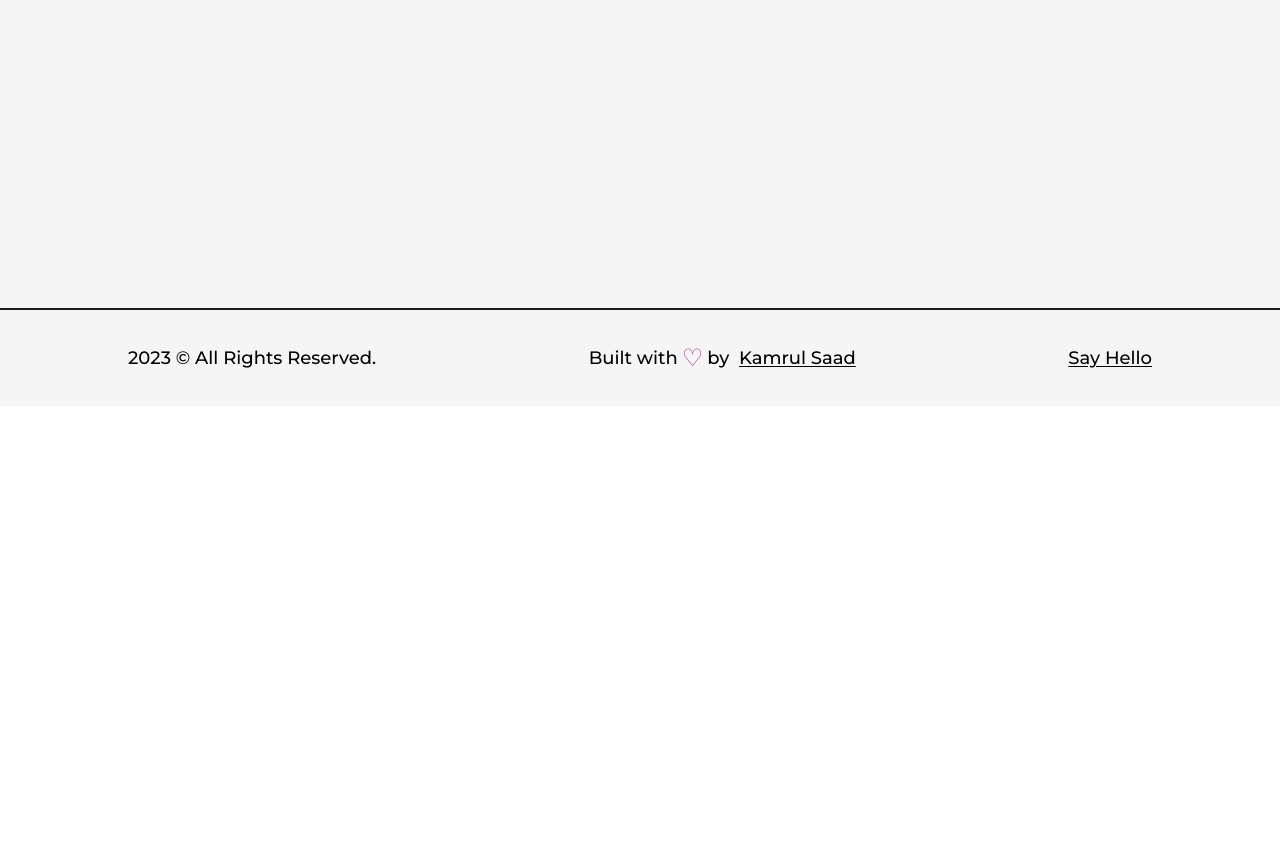
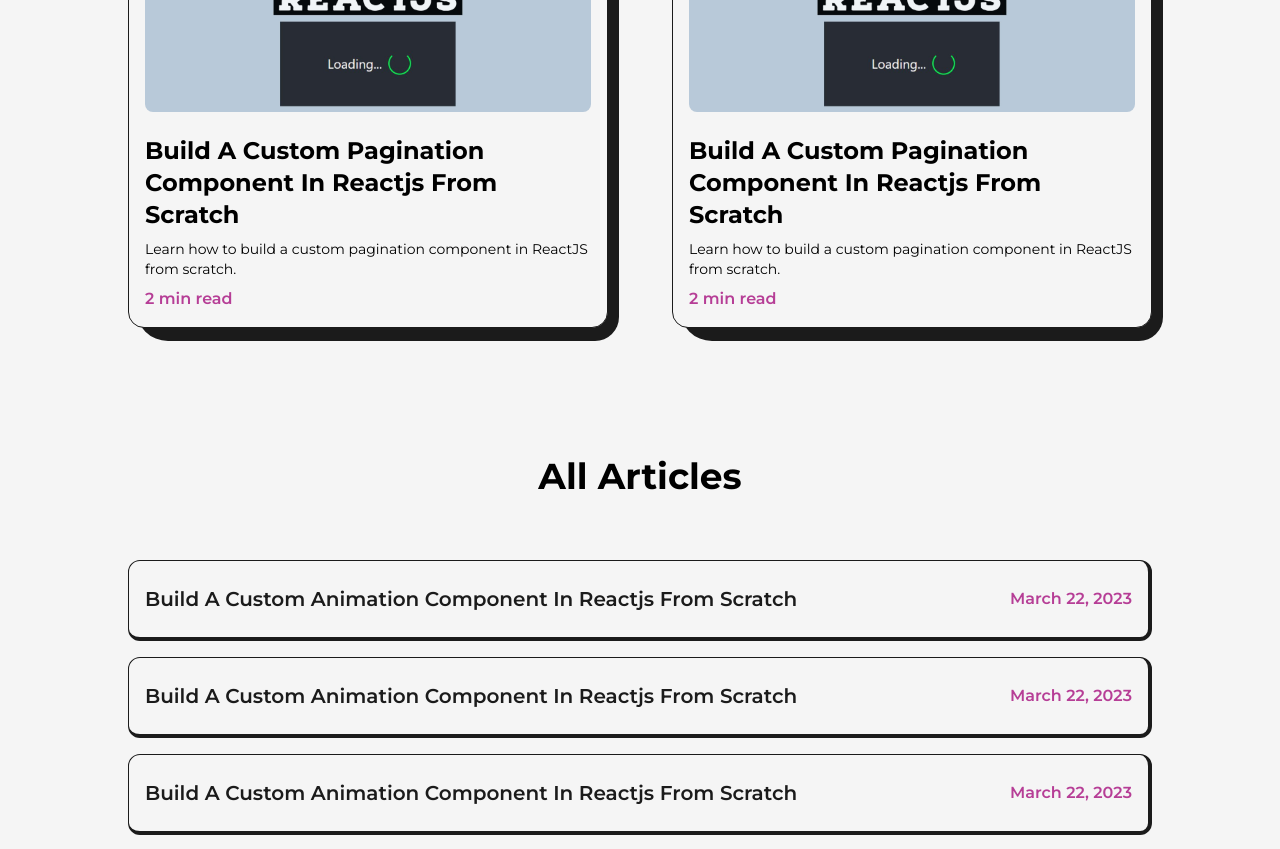
Before and after one commit to kamrulsaad/portfolio, a Next.js app: page /articles in a window 1280 px wide. Before the commit this address had no page. Shown: the part 580-1429 px from the top of the page. Before the commit the page ends 986 px from the top, so only its background shows below. Built offline with nearby package versions, Linux system fonts and the light colour scheme.

Commit message:
added article page

```diff
--- /dev/null
+++ b/src/pages/articles.js
@@ -0,0 +1,169 @@
+import AnimatedText from '@/components/AnimatedText'
+import Layout from '@/components/Layout'
+import Head from 'next/head'
+import Image from 'next/image'
+import Link from 'next/link'
+import React, { useRef } from 'react'
+import article1 from '../../public/images/articles/create loading screen in react js.jpg'
+import { motion, useMotionValue } from 'framer-motion'
+
+const FramerImage = motion(Image);
+
+const MovingImage = ({ image, title, link }) => {
+
+    const imageRef = useRef(null);
+
+    const x = useMotionValue(0);
+    const y = useMotionValue(0);
+
+    function handleMouse(e) {
+        imageRef.current.style.display = "inline-block"
+        x.set(e.pageX);
+        y.set(-10);
+    }
+
+    function handleMouseLeave(e) {
+        imageRef.current.style.display = "none"
+        x.set(0);
+        y.set(0);
+    }
+
+    return <Link href={link} target='_blank'
+        onMouseMove={handleMouse}
+        onMouseLeave={handleMouseLeave}
+    >
+        <h2 className='capitalize text-xl font-semibold hover:underline'>
+            {title}
+        </h2>
+        <FramerImage
+            style={{ x, y }}
+            initial={{ opacity: 0 }}
+            whileInView={{
+                opacity: 1,
+                transition: { duration: 0.5 }
+            }}
+            ref={imageRef} src={image} alt={title} className="w-96 hidden absolute rounded-lg z-10 h-auto" />
+    </Link>
+}
+
+const Articles = ({
+    title,
+    date,
+    link,
+    image
+}) => {
+    return <motion.li
+        initial={{ y: 200 }}
+        whileInView={{
+            y: 0, transition: {
+                duration: 0.5,
+                ease: 'easeInOut'
+            }
+        }}
+        viewport={{once: true}}
+        className='relative w-full p-4 py-6 my-4 rounded-xl flex items-center justify-between bg-light text-dark first:mt-0 border border-solid border-dark border-r-4 border-b-4'>
+        <MovingImage
+            image={image}
+            title={title}
+            link={link}
+        />
+        <span className='text-primary font-semibold pl-4'>
+            {date}
+        </span>
+    </motion.li>
+}
+
+const FeaturedArticles = ({ image, title, time, summary, link }) => {
+    return <li className='col-span-1 w-full p-4 bg-light border border-solid rounded-2xl border-dark relative'>
+        <div className='absolute rounded-br-3xl top-0 -right-3 -z-10 w-[101%] h-[103%] rounded-[2rem] bg-dark' />
+        <Link className='w-full cursor-pointer overflow-hidden rounded-lg inline-block' href={link} target='_blank'>
+            <FramerImage src={image} alt={title} className="w-full h-auto "
+                whileHover={{ scale: 1.05 }}
+                transition={{ duration: 0.2 }}
+            />
+        </Link>
+        <Link href={link} target='_blank'>
+            <h2 className='capitalize my-2 mt-4 w-full text-2xl font-bold hover:underline'>
+                {title}
+            </h2>
+        </Link>
+        <p className='mb-2 text-sm'>
+            {summary}
+        </p>
+        <span className='text-primary font-semibold'>
+            {time}
+        </span>
+    </li>
+}
+
+const articles = () => {
+    return (
+        <>
+            <Head>
+                <title>Article | Kamrul Saad</title>
+                <meta name="description" content="Articles from Kamrul Saad" />
+            </Head>
+            <main className='w-full mb-16 flex flex-col items-center justify-center overflow-hidden'>
+                <Layout className='pt-16'>
+                    <AnimatedText
+                        text="Words Can Change The World!"
+                        className='mb-16'
+                    />
+                    <ul className='grid grid-cols-2 gap-16'>
+                        <FeaturedArticles
+                            title={'Build A Custom Pagination Component In Reactjs From Scratch'}
+                            summary={'Learn how to build a custom pagination component in ReactJS from scratch.'}
+                            time={'2 min read'}
+                            link={'/'}
+                            image={article1}
+
+                        />
+                        <FeaturedArticles
+                            title={'Build A Custom Pagination Component In Reactjs From Scratch'}
+                            summary={'Learn how to build a custom pagination component in ReactJS from scratch.'}
+                            time={'2 min read'}
+                            link={'/'}
+                            image={article1}
+
+                        />
+                    </ul>
+                    <h2 className='font-bold text-4xl my-16 text-center w-full mt-32'>All Articles</h2>
+                    <ul>
+                        <Articles
+                            title={'Build A Custom animation Component In Reactjs From Scratch'}
+                            date={'March 22, 2023'}
+                            link={'/'}
+                            image={article1}
+                        />
+                        <Articles
+                            title={'Build A Custom animation Component In Reactjs From Scratch'}
+                            date={'March 22, 2023'}
+                            link={'/'}
+                            image={article1}
+                        />
+                        <Articles
+                            title={'Build A Custom animation Component In Reactjs From Scratch'}
+                            date={'March 22, 2023'}
+                            link={'/'}
+                            image={article1}
+                        />
+                        <Articles
+                            title={'Build A Custom animation Component In Reactjs From Scratch'}
+                            date={'March 22, 2023'}
+                            link={'/'}
+                            image={article1}
+                        />
+                        <Articles
+                            title={'Build A Custom animation Component In Reactjs From Scratch'}
+                            date={'March 22, 2023'}
+                            link={'/'}
+                            image={article1}
+                        />
+                    </ul>
+                </Layout>
+            </main>
+        </>
+    )
+}
+
+export default articles
--- a/src/pages/index.js
+++ b/src/pages/index.js
@@ -12,7 +12,7 @@
   return (
     <>
       <Head>
-        <title>Create Next App</title>
+        <title>Kamrul Saad | Portfolio</title>
         <meta name="description" content="Generated by create next app" />
 
       </Head>
--- a/src/pages/projects.js
+++ b/src/pages/projects.js
@@ -6,13 +6,19 @@
 import React from 'react'
 import Image from 'next/image'
 import project1 from '../../public/images/projects/crypto-screener-cover-image.jpg'
+import { motion } from 'framer-motion'
+
+const FramerImage = motion(Image);
 
 const FeaturedProject = ({ type, title, summary, image, link, github }) => {
     return (
         <article className='w-full p-12 flex items-center justify-between rounded-3xl border border-solid rounded-br-2xl border-dark bg-light shadow-2xl relative'>
             <div className='absolute rounded-br-3xl top-0 -right-3 -z-10 w-[101%] h-[103%] rounded-[2.5rem] bg-dark' />
             <Link className='w-1/2 cursor-pointer overflow-hidden rounded-lg' href={link} target='_blank'>
-                <Image src={image} alt={title} className="w-full h-auto" />
+                <FramerImage src={image} alt={title} className="w-full h-auto"
+                    whileHover={{ scale: 1.05 }}
+                    transition={{ duration: 0.2 }}
+                />
             </Link>
             <div className='w-1/2 flex flex-col items-start justify-between pl-6'>
                 <span className='text-primary font-medium text-xl'>
@@ -40,7 +46,10 @@
         <article className='w-full flex flex-col items-center justify-center rounded-2xl border border-solid border-dark bg-light p-6 relative'>
             <div className='absolute rounded-br-3xl top-0 -right-3 -z-10 w-[101%] h-[103%] rounded-[2rem] bg-dark' />
             <Link className='w-full cursor-pointer overflow-hidden rounded-lg' href={link} target='_blank'>
-                <Image src={image} alt={title} className="w-full h-auto" />
+                <FramerImage src={image} alt={title} className="w-full h-auto"
+                    whileHover={{ scale: 1.05 }}
+                    transition={{ duration: 0.2 }}
+                />
             </Link>
             <div className='w-full flex flex-col items-start justify-between mt-4'>
                 <span className='text-primary font-medium text-xl'>
```
